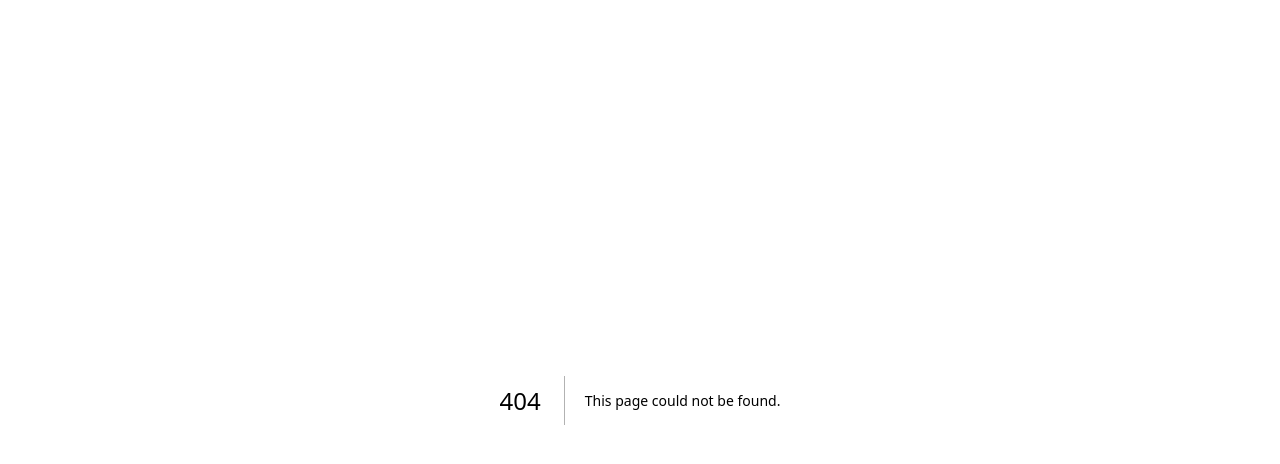
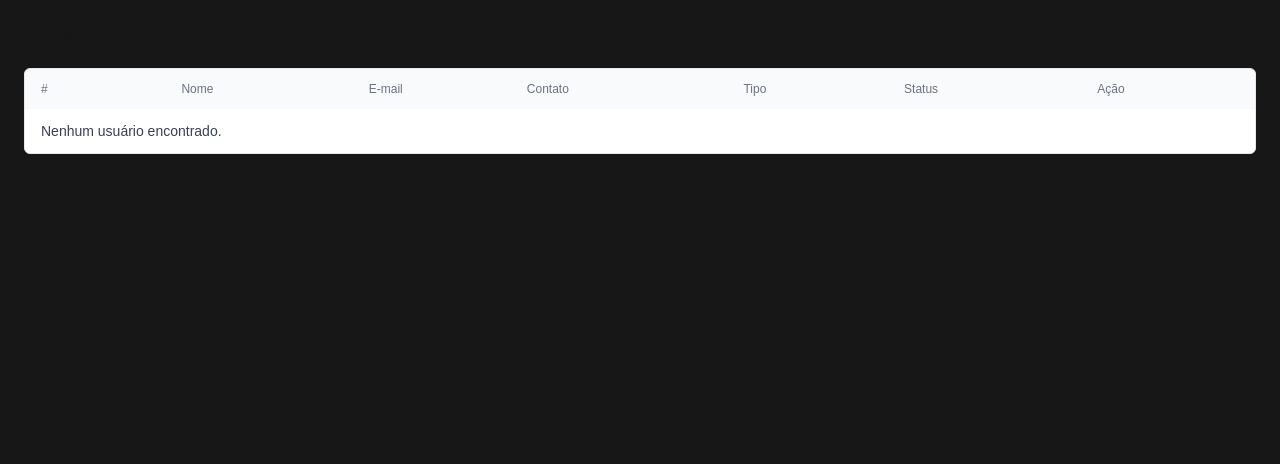
Before and after one commit to bialorenzini/viva-condo, a Next.js app: page /usuarios in a window 1280 px wide. Before the commit this address had no page. Shown: the top 464 px of the page. Built offline with nearby package versions, Linux system fonts and the light colour scheme.

Commit message:
feat: usuarios page

```diff
--- /dev/null
+++ b/src/app/usuarios/page.tsx
@@ -0,0 +1,34 @@
+"use client"
+
+export default function ListaUsuarios(){
+    return(
+        <div className="p-6 max-w-full">
+            <div className="mb-4 flex items-center justify-between gap-4">
+                <h1 className="text-xl font-semibold">Usuários</h1>
+            </div>
+
+            <div className="bg-white rounded-md border border-gray-200 overflow-hidden">
+                <table className="min-w-full devide-y divide-gray-200">
+                    <thead className="bg-gray-50">
+                        <tr>
+                            <th className="px-4 py-3 text-left text-xs font-medium text-gray-500 tracking-winder w-12">#</th>
+                            <th className="px-4 py-3 text-left text-xs font-medium text-gray-500 tracking-winder w-12">Nome</th>
+                            <th className="px-4 py-3 text-left text-xs font-medium text-gray-500 tracking-winder w-12">E-mail</th>
+                            <th className="px-4 py-3 text-left text-xs font-medium text-gray-500 tracking-winder w-12">Contato</th>
+                            <th className="px-4 py-3 text-left text-xs font-medium text-gray-500 tracking-winder w-12">Tipo</th>
+                            <th className="px-4 py-3 text-left text-xs font-medium text-gray-500 tracking-winder w-12">Status</th>
+                            <th className="px-4 py-3 text-left text-xs font-medium text-gray-500 tracking-winder w-12">Ação</th>
+                        </tr>
+                    </thead>
+                    <tbody className="divide-y divide-gray-200 bg-white">
+                        <tr>
+                            <td className="px-4 py-3 text-sm text-gray-700" colSpan={7}>
+                            Nenhum usuário encontrado.
+                            </td>
+                        </tr>
+                    </tbody>
+                </table>
+            </div>
+        </div>
+    )
+}
```
